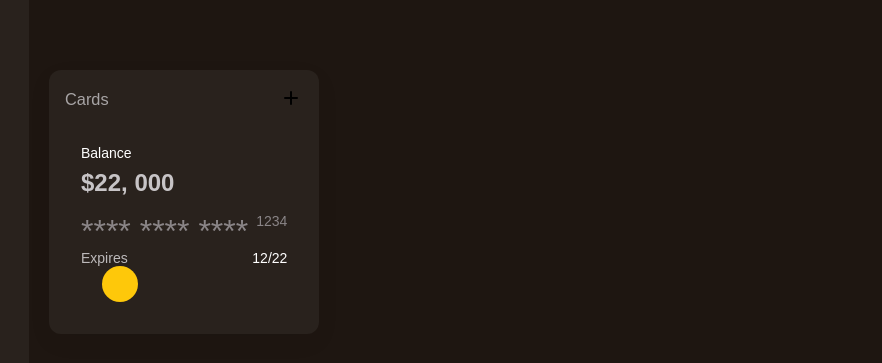
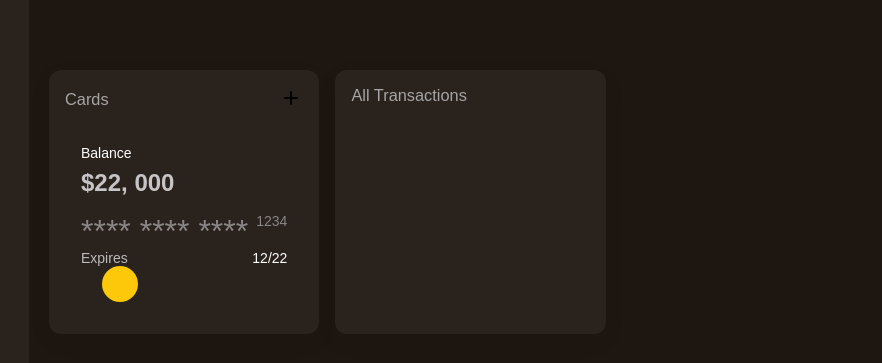
Before and after one commit to nd31pr0/Admin_Dashboard, a React (Vite) app: page / in a window 1280 px wide. Shown: the part 1600-1963 px from the top of the page, without its empty margins (231-1113 px from the left). Built offline with nearby package versions, Linux system fonts and the light colour scheme; a web font is replaced by a local one.

Commit message:
Add transactions card

```diff
--- /dev/null
+++ b/src/components/Transactions/Transactions.jsx
@@ -0,0 +1,15 @@
+import './Transactions.css';
+import {transactions} from '../../data/data';
+import { iconsImgs } from '../../utils/images';
+
+function Transactions() {
+  return (
+    <div className='grid-one-item grid-common grid-c2'>
+        <div className='grid-c-title'>
+            <h3 className='grid-c-title-text'>All Transactions</h3>
+        </div>
+    </div>
+  )
+}
+
+export default Transactions
--- a/src/components/contentMain/ContentMain.jsx
+++ b/src/components/contentMain/ContentMain.jsx
@@ -1,11 +1,13 @@
 import './ContentMain.css';
 import Cards from '../Cards/Cards'
+import Transactions from '../Transactions/Transactions';
 
 const ContentMain = () => {
   return (
     <div className='main-content-holder'>
         <div className='content-grid-one'>
             <Cards />
+            <Transactions />
         </div>
     </div>
   )
```
Also changed, not shown: src/components/Transactions/Transactions.css (added).
